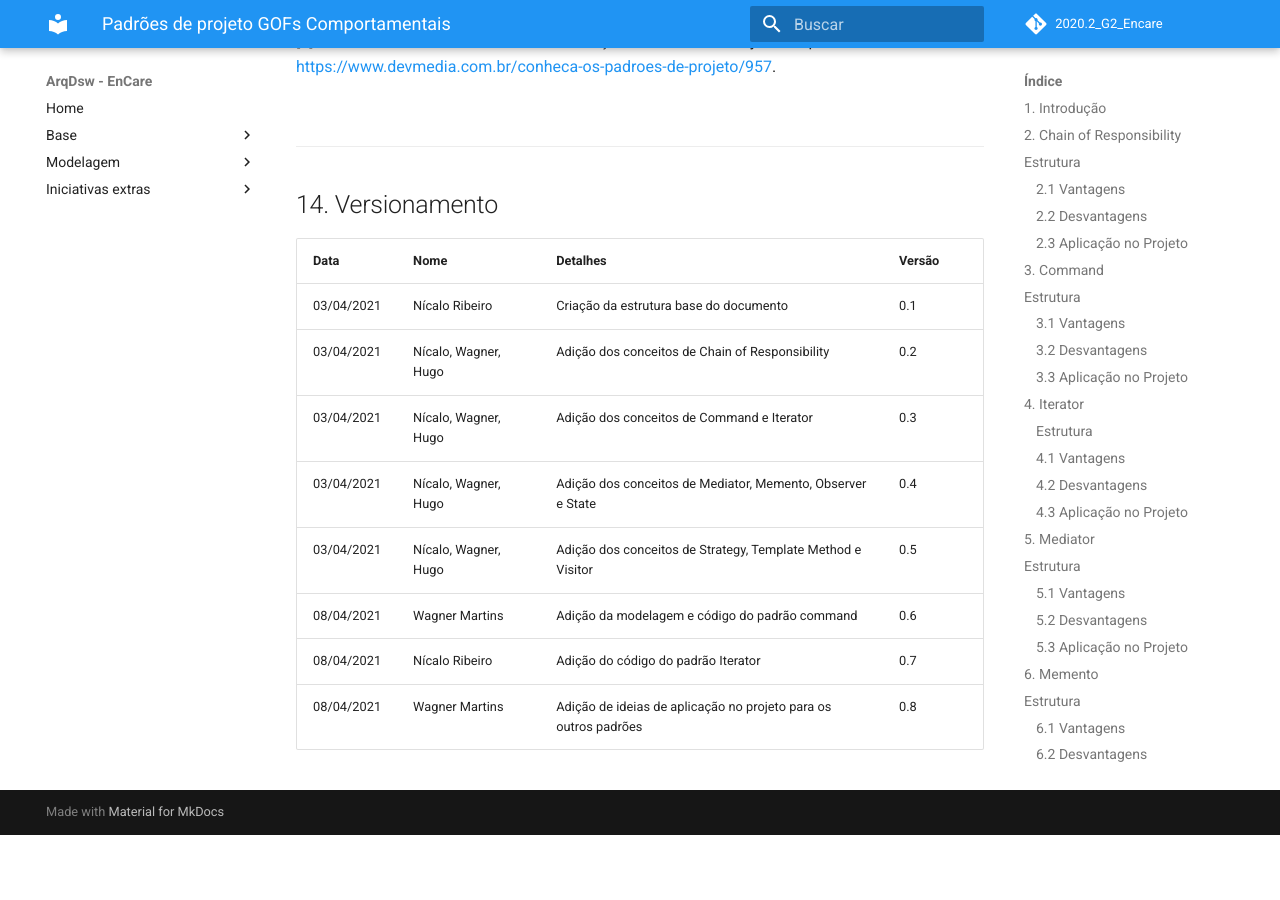
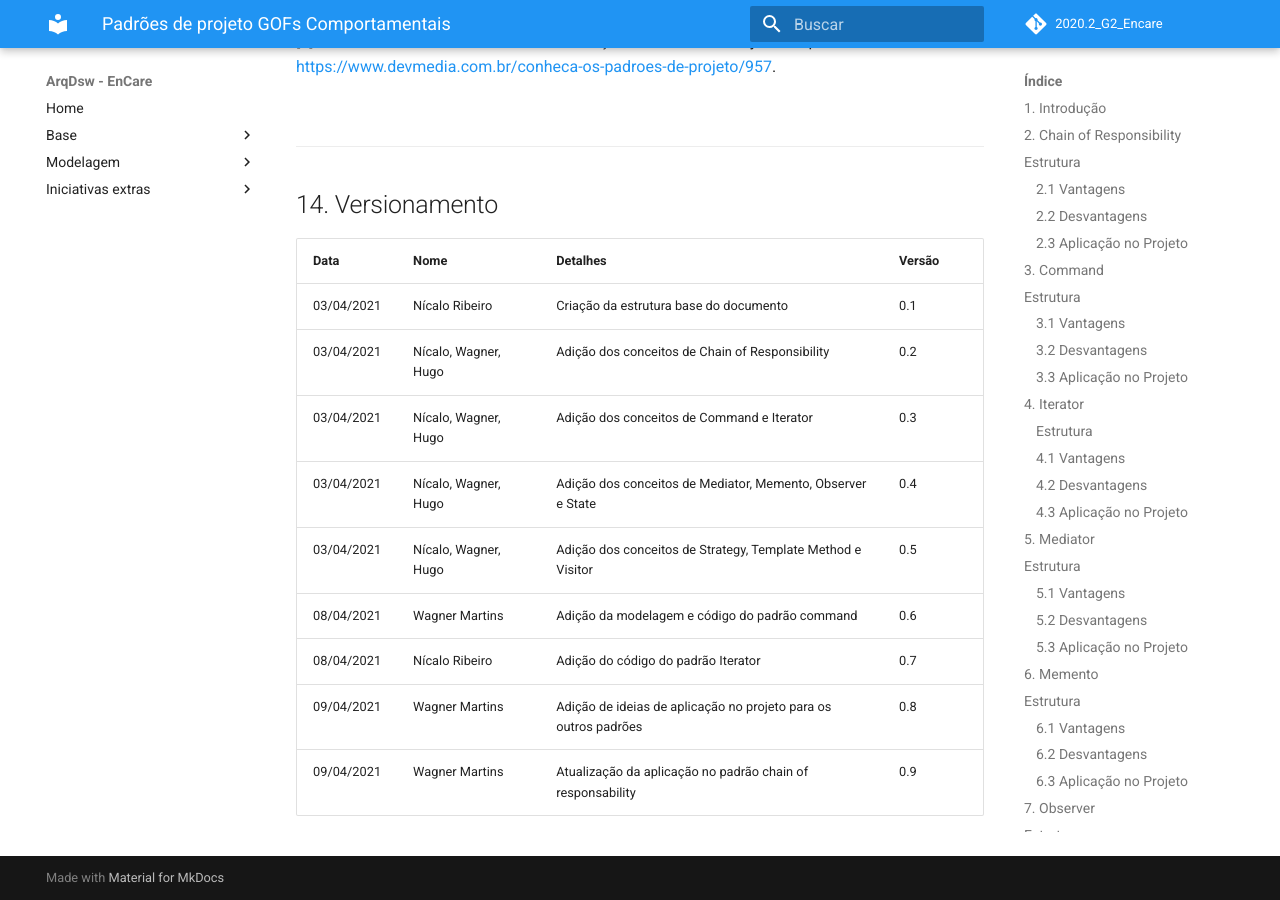
Before and after one commit to UnBArqDsw2020-2/2020.2_G2_Encare, an MkDocs documentation site: the page built from docs/Padroes_de_projeto/GOFs/gof_comportamental.md, in a window 1280 px wide and 900 px high, scrolled down 16887 px. Built offline with MkDocs 1.6.1 and Material for MkDocs 9.7.7, drawn with Linux system fonts in a browser that asks for light colours; comment, search, counter and statistics services are not loaded; before the commit the page ends 17722 px from its top, so only the background shows below that.

Commit message:
Correçao no versionamento

```diff
--- a/docs/Padroes_de_projeto/GOFs/gof_comportamental.md
+++ b/docs/Padroes_de_projeto/GOFs/gof_comportamental.md
@@ -421,4 +421,5 @@ Não foram identificadas aplicações para este padrão.
 |03/04/2021|Nícalo, Wagner, Hugo| Adição dos conceitos de Strategy, Template Method e Visitor | 0.5 |
 |08/04/2021|Wagner Martins| Adição da modelagem e código do padrão command | 0.6 |
 |08/04/2021|Nícalo Ribeiro| Adição do código do padrão Iterator | 0.7 |
-|08/04/2021|Wagner Martins| Adição de ideias de aplicação no projeto para os outros padrões | 0.8 |
+|09/04/2021|Wagner Martins| Adição de ideias de aplicação no projeto para os outros padrões | 0.8 |
+|09/04/2021|Wagner Martins| Atualização da aplicação no padrão chain of responsability | 0.9 |
```
